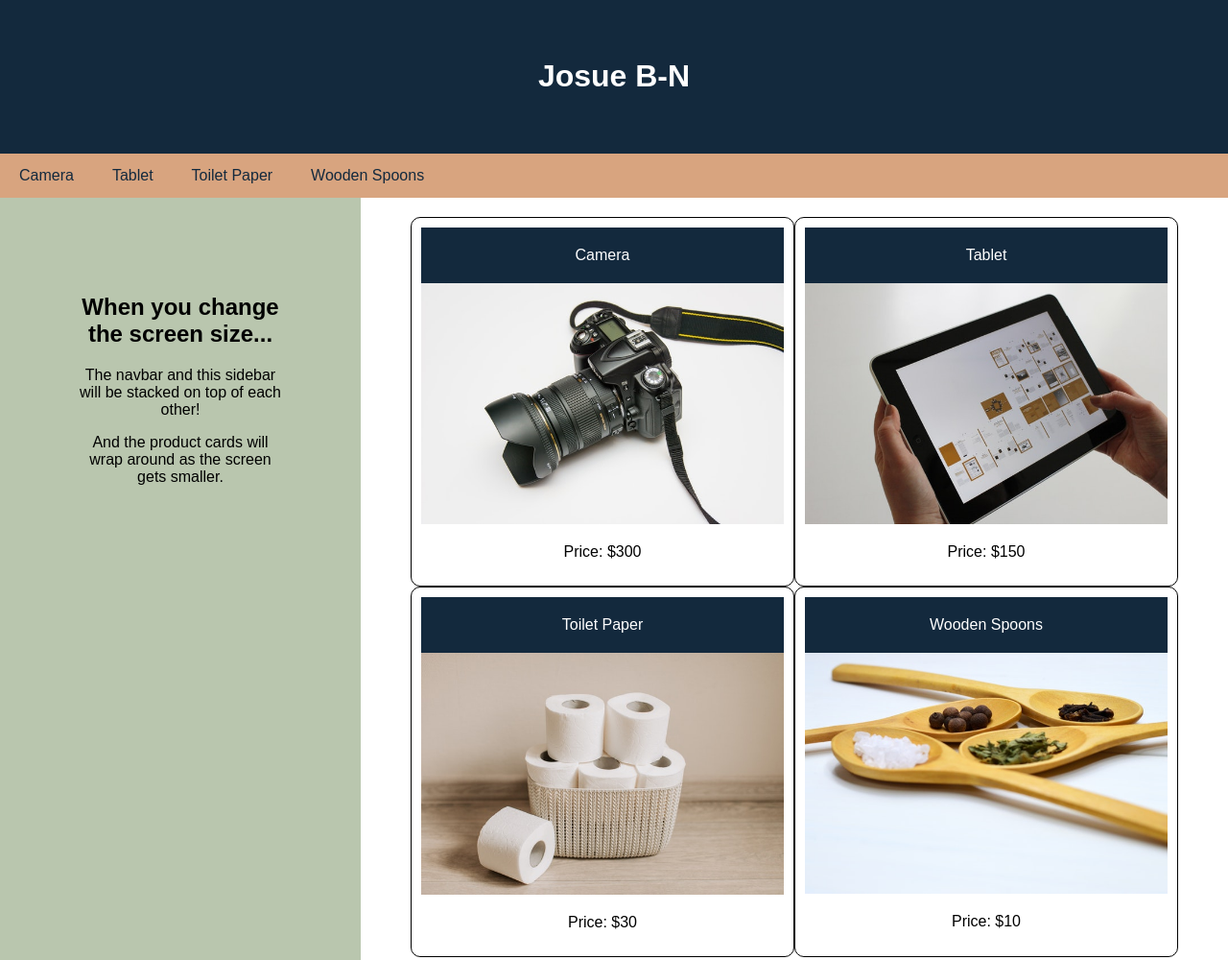
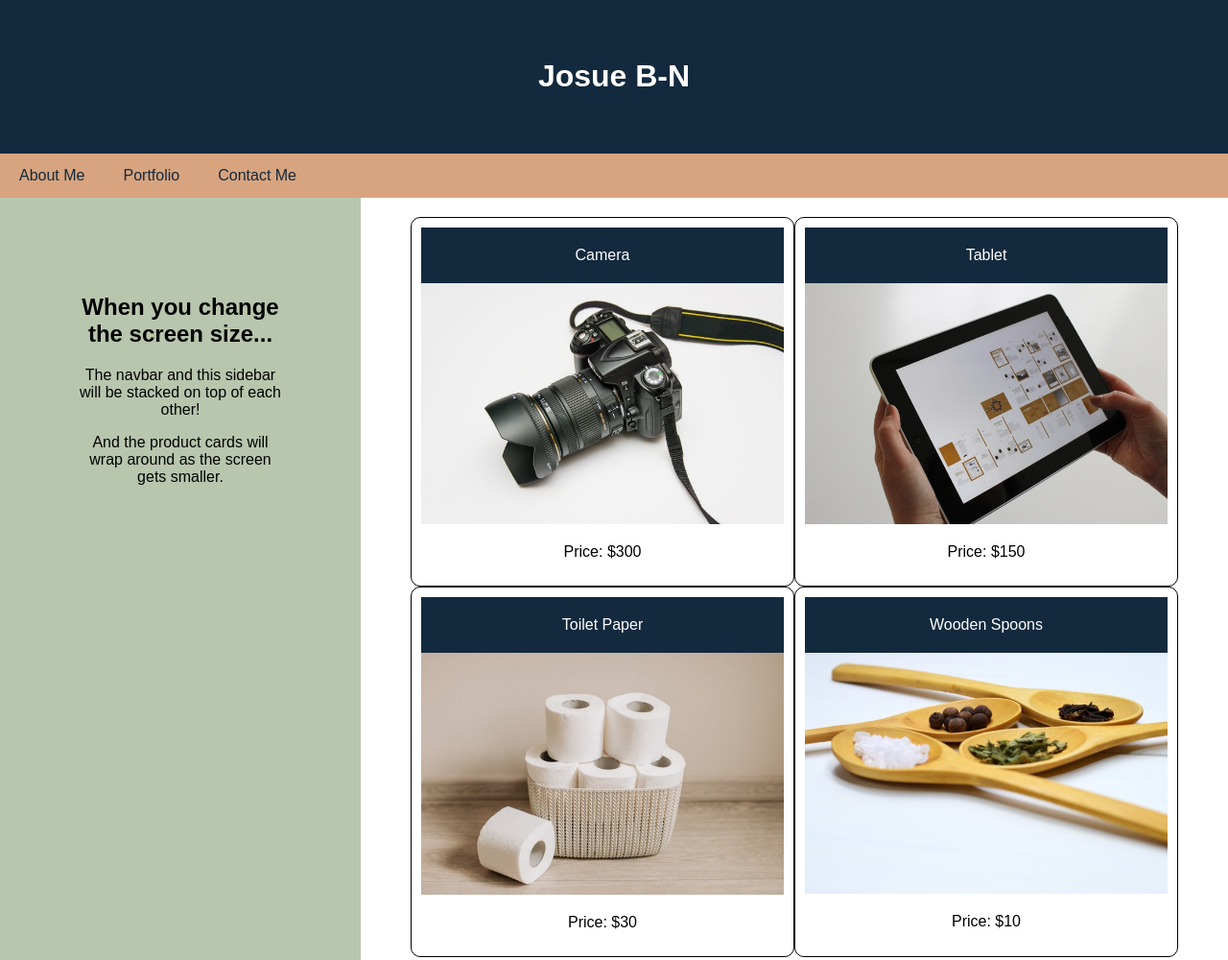
Before and after one commit to AJosueBN/css-portfolio-challenge, a plain HTML site: page index.html in a window 1280 px wide. Shown: the top 1000 px of the page at 96% size. Drawn offline with Linux system fonts and the light colour scheme.

Commit message:
changed the nav links  to have about me, contact me and portfolio

```diff
--- a/index.html
+++ b/index.html
@@ -15,10 +15,9 @@
 
     <!-- Navbar -->
     <nav>
-      <a href="#">Camera</a>
-      <a href="#">Tablet</a>
-      <a href="#">Toilet Paper</a>
-      <a href="#">Wooden Spoons</a>
+      <a href="#aboutme">About Me</a>
+      <a href="#portfolio">Portfolio</a>
+      <a href="#contactme">Contact Me</a>
     </nav>
 
     <!-- Body -->
```
